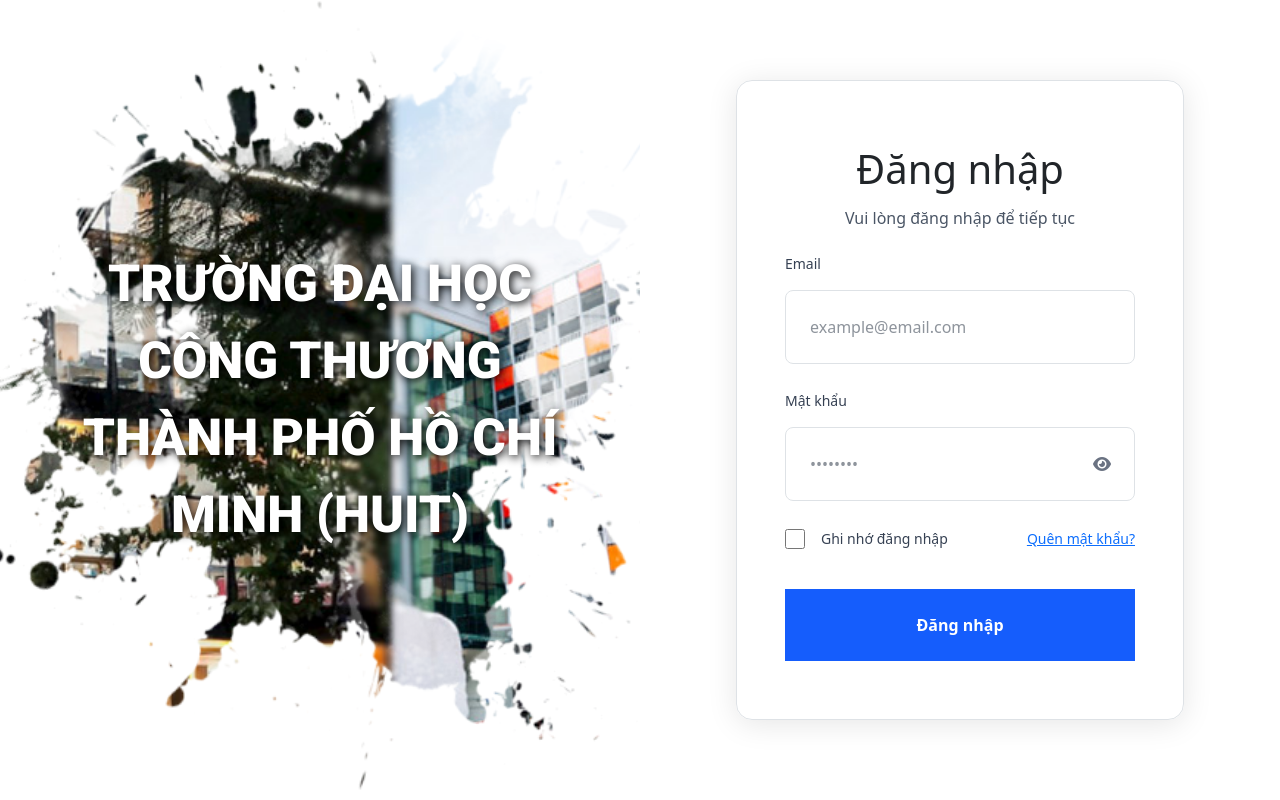
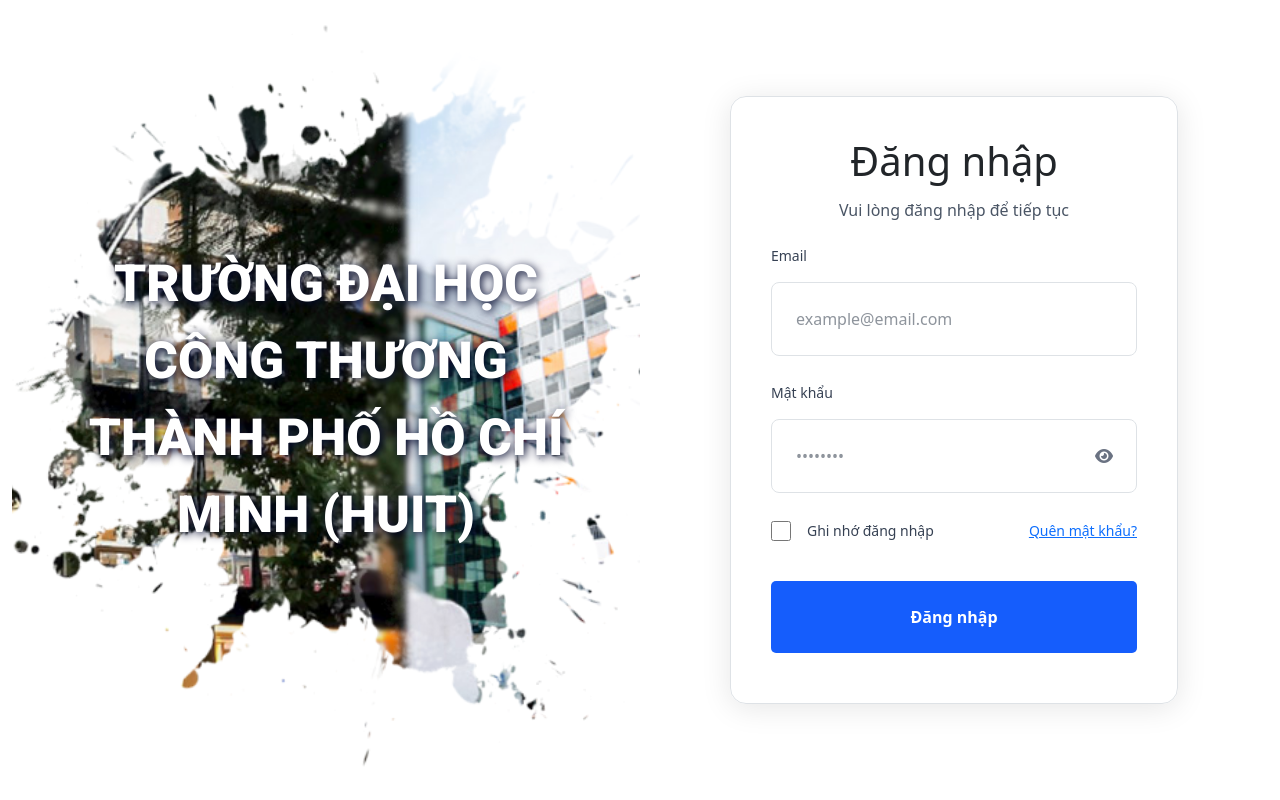
Before and after one commit to dont-wait/do-luong-cdr, a React (Vite) app in the folder font-end/: page / in a window 1280 px wide. Built offline with nearby package versions, Linux system fonts and the light colour scheme.

Commit message:
add reponsive login page

```diff
--- a/font-end/src/pages/Login/Components/LoginForm/LoginForm.css
+++ b/font-end/src/pages/Login/Components/LoginForm/LoginForm.css
@@ -4,3 +4,7 @@
   border: 1px solid rgba(255, 255, 255, 0.2);
   box-shadow: 0 4px 30px rgba(0, 0, 0, 0.1);
 }
+
+.submit-btn {
+  border-radius: 5px;
+}
--- a/font-end/src/pages/Login/Components/LoginForm/LoginForm.jsx
+++ b/font-end/src/pages/Login/Components/LoginForm/LoginForm.jsx
@@ -40,7 +40,7 @@
   };
 
   return (
-    <div className='login-form backdrop-blur-lg bg-white/10 border border-white/20 rounded-2xl shadow-xl w-full max-w-md h-4/5 px-12 py-16 mx-6 my-10 sm:mx-0 sm:my-0'>
+    <div className='login-form backdrop-blur-lg bg-white/10 border border-white/20 rounded-2xl shadow-xl w-full max-w-md p-10 mx-6 my-10 sm:mx-0 sm:my-0'>
       <div className='text-center'>
         <h1 className='text-3xl font-bold text-gray-800 dark:text-white'>
           Đăng nhập
@@ -134,7 +134,7 @@
         <div className='mt-10'>
           <button
             type='submit'
-            className='w-full py-4 px-6 rounded-xl bg-blue-600 hover:bg-blue-700 focus:ring-4 focus:ring-blue-200/40 text-white font-semibold text-[16px] transition-all duration-200 ease-in-out dark:bg-blue-500 dark:hover:bg-blue-600'>
+            className='submit-btn w-full py-4 px-6 bg-blue-600 hover:bg-blue-700 focus:ring-4 focus:ring-blue-200/40 text-white font-semibold text-[16px] transition-all duration-200 ease-in-out dark:bg-blue-500 dark:hover:bg-blue-600'>
             Đăng nhập
           </button>
         </div>
--- a/font-end/src/pages/Login/Login.css
+++ b/font-end/src/pages/Login/Login.css
@@ -4,7 +4,7 @@
   position: relative;
   color: #fff;
   font-size: 3.2em;
-  text-shadow: 2px 2px 10px #000000;
+  text-shadow: 2px 2px 10px #00072b;
 }
 
 .loginBg::before {
@@ -20,3 +20,9 @@
   mask-size: cover;
   mask-position: center;
 }
+
+@media only screen and (max-width: 970px) {
+  .loginBg {
+    font-size: 2.5em;
+  }
+}
--- a/font-end/src/pages/Login/Login.jsx
+++ b/font-end/src/pages/Login/Login.jsx
@@ -3,14 +3,16 @@
 
 const Login = () => {
   return (
-    <div className='flex h-full w-full justify-center items-center'>
-      <div className='flex-1 h-screen loginBg flex justify-center items-center roboto-900 '>
-        <span className='text-center w-[80%]'>
-          TRƯỜNG ĐẠI HỌC CÔNG THƯƠNG THÀNH PHỐ HỒ CHÍ MINH (HUIT)
-        </span>
-      </div>
-      <div className='flex-1 h-screen flex justify-center items-center'>
-        <LoginForm />
+    <div className='container-fluid d-flex flex-column vh-100 p-4'>
+      <div className='row flex-grow-1'>
+        <div className='col-sm-12 col-md-6 d-flex justify-content-center align-items-center loginBg'>
+          <span className='text-center roboto-900 w-[90%]'>
+            TRƯỜNG ĐẠI HỌC CÔNG THƯƠNG THÀNH PHỐ HỒ CHÍ MINH (HUIT)
+          </span>
+        </div>
+        <div className='col-sm-12 col-md-6 d-flex justify-content-center align-items-center p-4'>
+          <LoginForm />
+        </div>
       </div>
     </div>
   );
```
